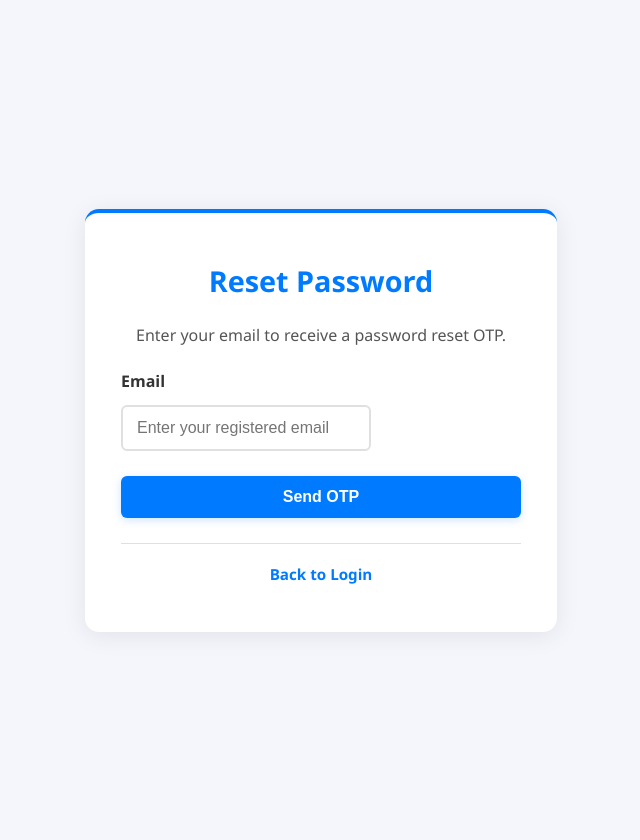
After one commit to varshakarumuri/canteen_management_system1, a Django app: page /user/forgot-password/ in a window 1280 px wide. The commit adds this page. Shown: the whole page, without its empty margins (319-959 px from the left). Run offline with Django 5.2, Linux system fonts and the light colour scheme.

Commit message:
added forgot password feature and changed css for staff login

```diff
--- /dev/null
+++ b/templates/user/forgot_password.html
@@ -0,0 +1,44 @@
+<!DOCTYPE html>
+<html>
+<head>
+    <title>Forgot Password - E-Canteen</title>
+    {% load static %}
+    <link rel="stylesheet" href="{% static 'css/styles.css' %}">
+</head>
+<body style="background: #f4f6fb; min-height: 100vh; margin: 0;">
+    <div style="display: flex; justify-content: center; align-items: center; min-height: 100vh; padding: 20px;">
+        <div style="background: #fff; border-radius: 14px; box-shadow: 0 4px 24px rgba(0,0,0,0.08); padding: 48px 36px; max-width: 400px; width: 100%; border-top: 4px solid #007bff;">
+            <h1 style="color: #007bff; margin-bottom: 24px; text-align: center; font-size: 1.8rem;">Reset Password</h1>
+            {% if error %}
+                <div style="background: #fff5f5; border-left: 4px solid #d90429; color: #c1121f; padding: 12px 16px; border-radius: 6px; margin-bottom: 20px;">
+                    <strong>Error:</strong> {{ error }}
+                </div>
+            {% endif %}
+            {% if not otp_sent %}
+                <p style="color: #555; text-align: center; margin-bottom: 24px;">Enter your email to receive a password reset OTP.</p>
+                <form method="post" style="display: flex; flex-direction: column;">
+                    {% csrf_token %}
+                    <div style="margin-bottom: 20px; display: flex; flex-direction: column;">
+                        <label for="email" style="font-weight: 600; color: #333; margin-bottom: 8px;">Email</label>
+                        <input type="email" name="email" id="email" placeholder="Enter your registered email" required style="padding: 12px 14px; border: 2px solid #e0e0e0; border-radius: 6px; font-size: 1rem; transition: border-color 0.3s;">
+                    </div>
+                    <button type="submit" style="padding: 12px 16px; background: #007bff; color: #fff; border: none; border-radius: 6px; font-size: 1rem; font-weight: 600; cursor: pointer; transition: background 0.3s; width: 100%; box-shadow: 0 2px 8px rgba(0, 123, 255, 0.2);">Send OTP</button>
+                </form>
+            {% else %}
+                <p style="color: #555; text-align: center; margin-bottom: 24px;">An OTP has been sent to <strong style="color: #007bff;">{{ email }}</strong>. Please check your inbox.</p>
+                <form action="{% url 'reset_password' %}" method="post" style="display: flex; flex-direction: column;">
+                    {% csrf_token %}
+                    <div style="margin-bottom: 20px; display: flex; flex-direction: column;">
+                        <label for="otp" style="font-weight: 600; color: #333; margin-bottom: 8px;">Enter OTP</label>
+                        <input type="text" name="otp" id="otp" placeholder="Enter the OTP" required style="padding: 12px 14px; border: 2px solid #e0e0e0; border-radius: 6px; font-size: 1rem; transition: border-color 0.3s;">
+                    </div>
+                    <button type="submit" style="padding: 12px 16px; background: #007bff; color: #fff; border: none; border-radius: 6px; font-size: 1rem; font-weight: 600; cursor: pointer; transition: background 0.3s; width: 100%; box-shadow: 0 2px 8px rgba(0, 123, 255, 0.2);">Verify OTP</button>
+                </form>
+            {% endif %}
+            <div style="text-align: center; margin-top: 25px; border-top: 1px solid #e0e0e0; padding-top: 20px;">
+                <p style="color: #555; margin: 0; font-size: 0.95rem;"><a href="{% url 'user_login' %}" style="color: #007bff; text-decoration: none; font-weight: 600;">Back to Login</a></p>
+            </div>
+        </div>
+    </div>
+</body>
+</html>
--- a/user/urls.py
+++ b/user/urls.py
@@ -7,6 +7,8 @@ urlpatterns = [
     path('logout/', views.user_logout, name='user_logout'),
     path('verify-email/', views.verify_email, name='verify_email'),
     path('register/', views.user_register, name='user_register'),
+    path('forgot-password/', views.forgot_password_verify, name='forgot_password_verify'),
+    path('reset-password/', views.reset_password, name='reset_password'),
     path('menu/', views.menu_page, name='menu_page'),
     path('profile/', views.user_profile, name='user_profile'),
     path('change-password/', views.change_password, name='change_password'),
--- a/user/views.py
+++ b/user/views.py
@@ -35,7 +35,10 @@ def user_login(request):
                 return render(request, 'user/login.html', {'error': 'Invalid password'})
         except Users.DoesNotExist:
             return render(request, 'user/login.html', {'error': 'User not found'})
-    return render(request, 'user/login.html')
+
+    # Check if there's a success message from password reset
+    message = request.session.pop('password_reset_success', None)
+    return render(request, 'user/login.html', {'message': message} if message else {})
 
 def verify_email(request):
     if request.method == 'POST':
@@ -316,3 +319,68 @@ def add_to_cart(request, item_id):
         menu_item.quantity -= 1
         menu_item.save()
     return redirect('menu_page')
+
+def forgot_password_verify(request):
+    if request.method == 'POST':
+        email = request.POST.get('email')
+
+        if not Users.objects.filter(email=email).exists():
+            return render(request, 'user/forgot_password.html', {'error': 'Email not found.'})
+
+        otp = str(random.randint(1000, 9999))
+        otp_storage[email] = otp
+
+        subject = "Your OTP for Password Reset - E-Canteen"
+        message = f"Your one-time password for password reset is: {otp}"
+        send_custom_email(subject, message, [email])
+
+        request.session['reset_email'] = email
+        return render(request, 'user/forgot_password.html', {'email': email, 'otp_sent': True})
+
+    return render(request, 'user/forgot_password.html')
+
+def reset_password(request):
+    email = request.session.get('reset_email')
+    if not email:
+        return redirect('forgot_password_verify')
+
+    if request.method == 'POST':
+        # Step 1: OTP Verification
+        if 'otp' in request.POST:
+            entered_otp = request.POST.get('otp')
+            if otp_storage.get(email) == entered_otp:
+                # OTP verified, show password reset form
+                return render(request, 'user/reset_password.html', {'email': email, 'otp_verified': True})
+            else:
+                # Invalid OTP, go back to forgot password
+                return render(request, 'user/forgot_password.html', {'email': email, 'otp_sent': True, 'error': 'Invalid OTP'})
+
+        # Step 2: Password Update
+        elif 'new_password' in request.POST:
+            new_password = request.POST.get('new_password')
+            confirm_password = request.POST.get('confirm_password')
+
+            if new_password == confirm_password:
+                # Update password in database
+                user = Users.objects.get(email=email)
+                user.password = make_password(new_password)
+                user.save()
+
+                # Clean up OTP storage
+                if email in otp_storage:
+                    del otp_storage[email]
+
+                # Store success message in session
+                request.session['password_reset_success'] = 'Password reset successfully! Please login with your new password.'
+
+                # Clean up reset_email from session
+                if 'reset_email' in request.session:
+                    del request.session['reset_email']
+
+                # Redirect to login
+                return redirect('user_login')
+            else:
+                # Passwords don't match
+                return render(request, 'user/reset_password.html', {'email': email, 'otp_verified': True, 'error': 'Passwords do not match.'})
+
+    return redirect('forgot_password_verify')
```
Also changed, not shown: templates/staff/login.html (+35 -19 lines), templates/user/login.html (+7 -1 lines), templates/user/reset_password.html (added, +40 -0 lines), db.sqlite3.
